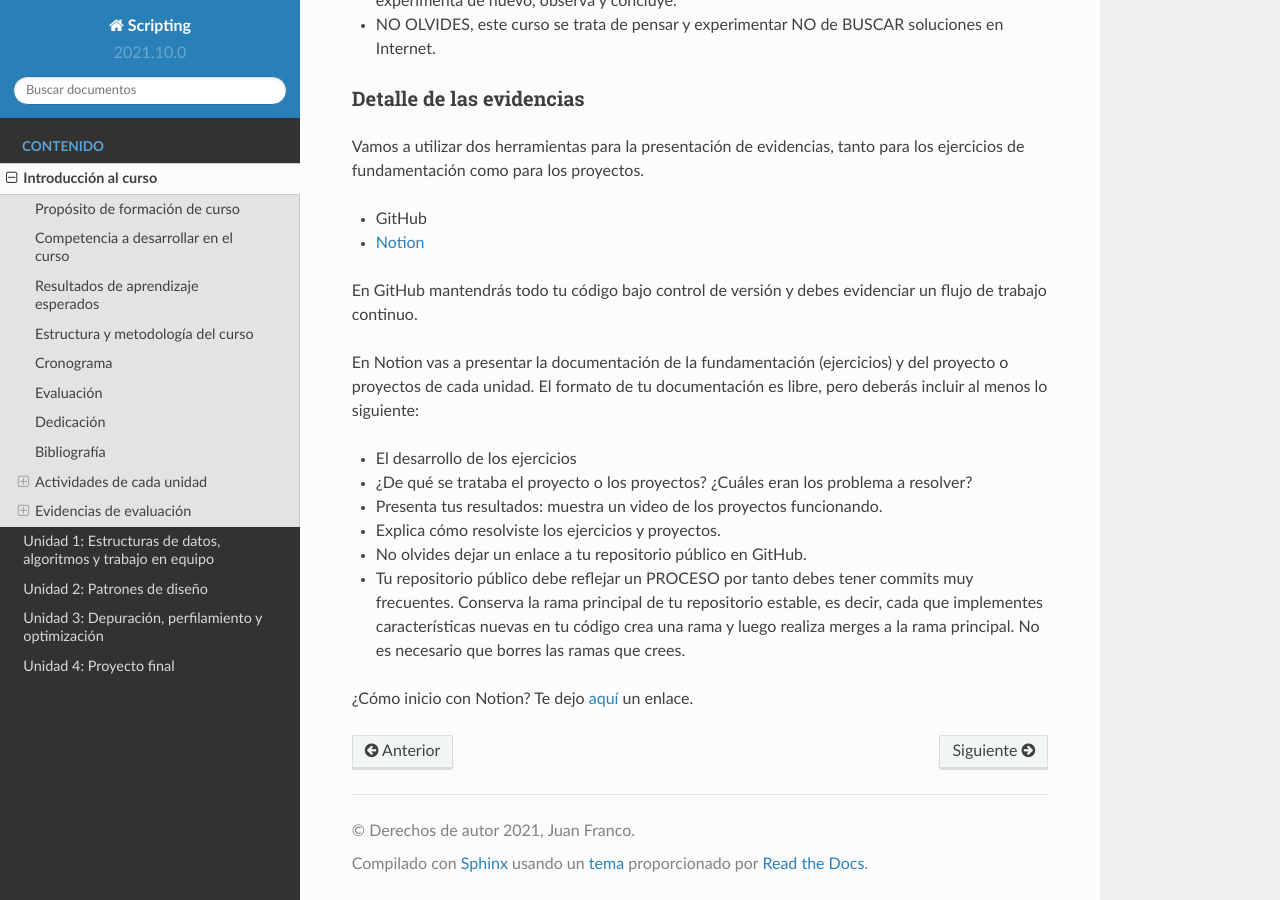
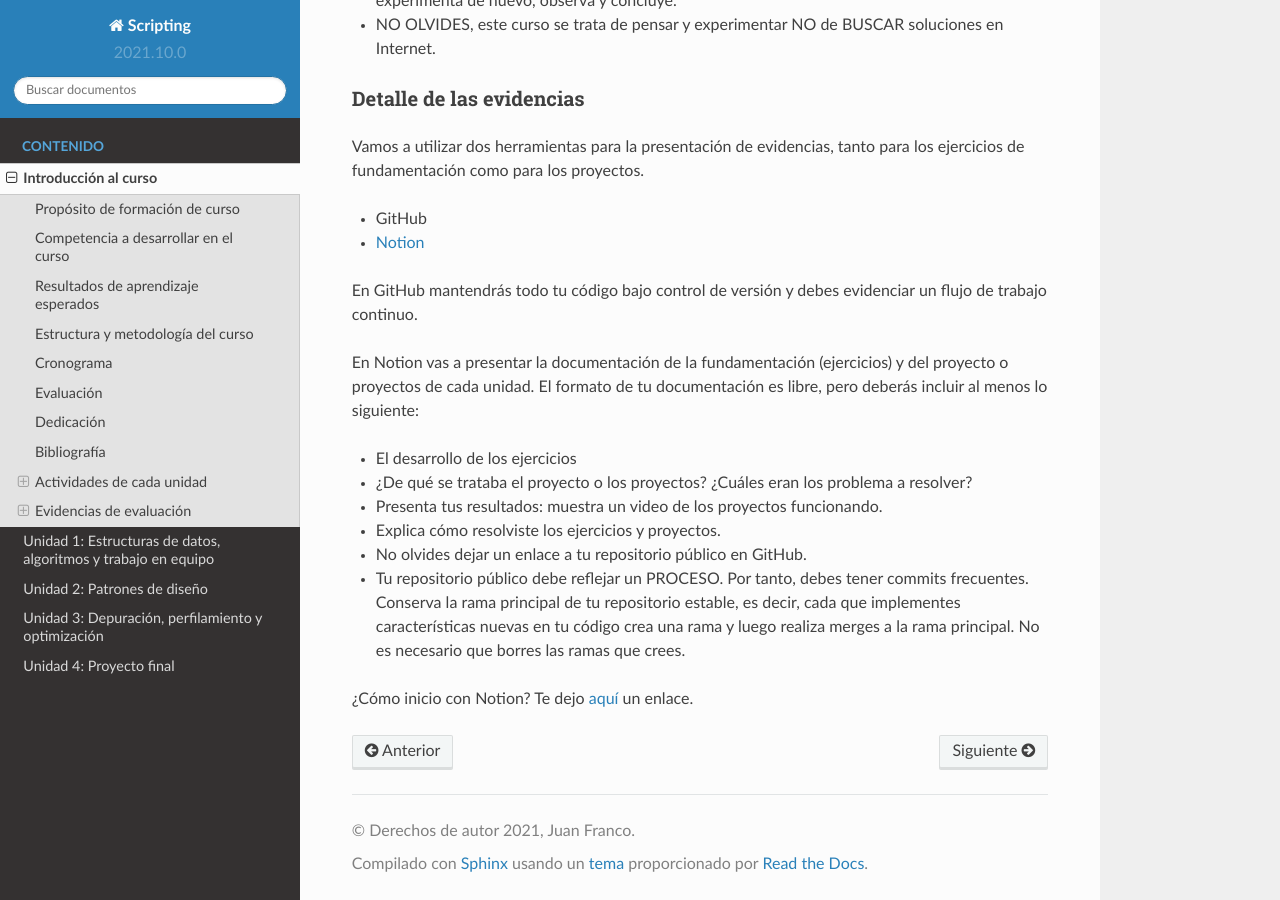
Before and after one commit to juanferfranco/scripting, a Sphinx documentation site: the page built from docs/_intro/intro.rst, in a window 1280 px wide and 900 px high, scrolled down 2995 px. Built offline with Sphinx 7.4.7 and the Read the Docs theme 2.0.0, drawn with Linux system fonts in a browser that asks for light colours.

Commit message:
update evidences

```diff
--- a/docs/_intro/intro.rst
+++ b/docs/_intro/intro.rst
@@ -171,8 +171,8 @@ libre, pero deberás incluir al menos lo siguiente:
 
 * No olvides dejar un enlace a tu repositorio público en GitHub.
 
-* Tu repositorio público debe reflejar un PROCESO por tanto debes tener
-  commits muy frecuentes. Conserva la rama principal de tu repositorio
+* Tu repositorio público debe reflejar un PROCESO. Por tanto, debes tener
+  commits frecuentes. Conserva la rama principal de tu repositorio
   estable, es decir, cada que implementes características nuevas en tu
   código crea una rama y luego realiza merges a la rama principal. No
   es necesario que borres las ramas que crees.
```
